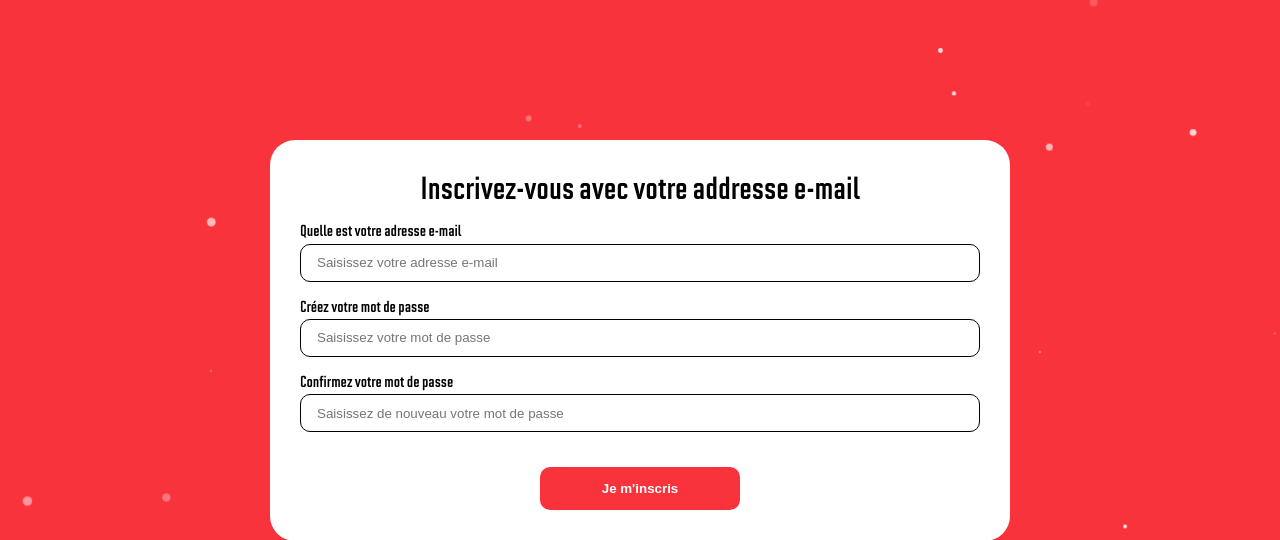
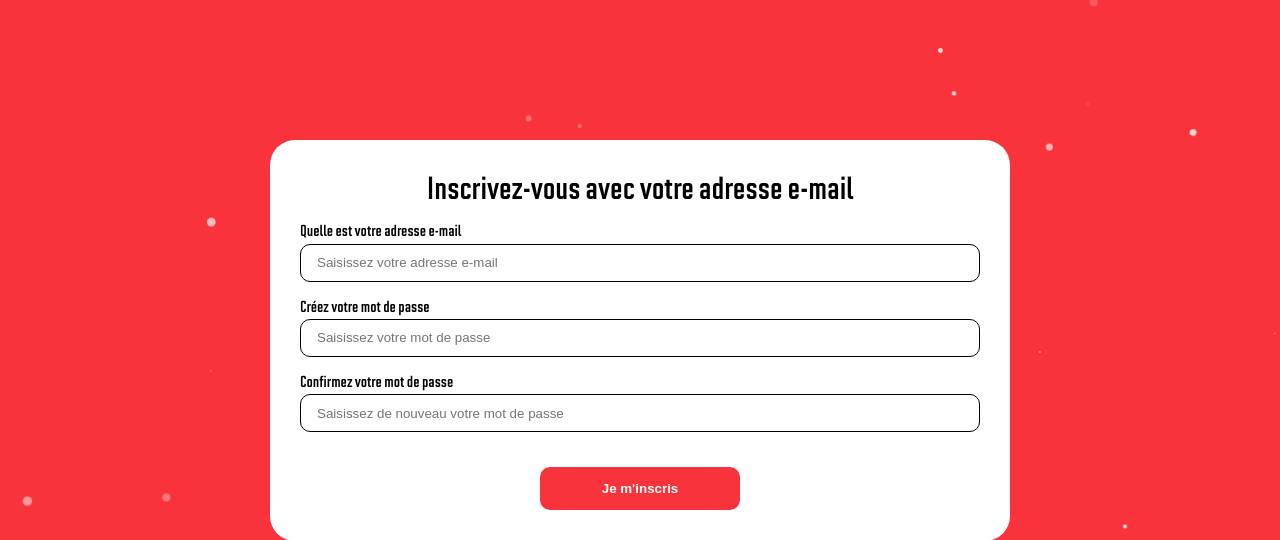
Before and after one commit to leotran671/Sucre-d-orge, a PHP site: page /signin.php in a window 1280 px wide. Shown: the part 56-596 px from the top of the page. Run offline with PHP 8.4, Linux system fonts and the light colour scheme.

Commit message:
Fix ortographe

```diff
--- a/src/signin.php
+++ b/src/signin.php
@@ -162,7 +162,7 @@ if($_SERVER['REQUEST_METHOD'] === 'POST') {
 <div class="cursor"><img src="public/medias/sugarCane.png" width="25" height="30" alt="Sugar Cane"></div>
     <?php require('./includes/nav.php') ?>
     <form id="formularSuscribe" method="POST" action="">
-        <div id="title"><h1>Inscrivez-vous avec votre addresse e-mail</h1></div>
+        <div id="title"><h1>Inscrivez-vous avec votre adresse e-mail</h1></div>
 
                     <label for="mail">Quelle est votre adresse e-mail</label>
 
```
